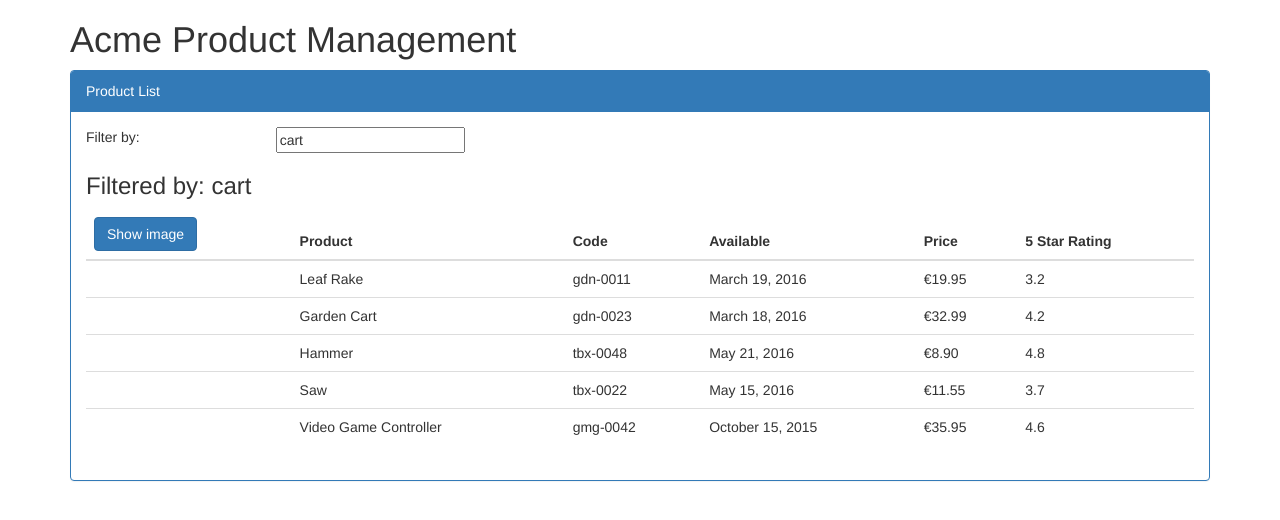
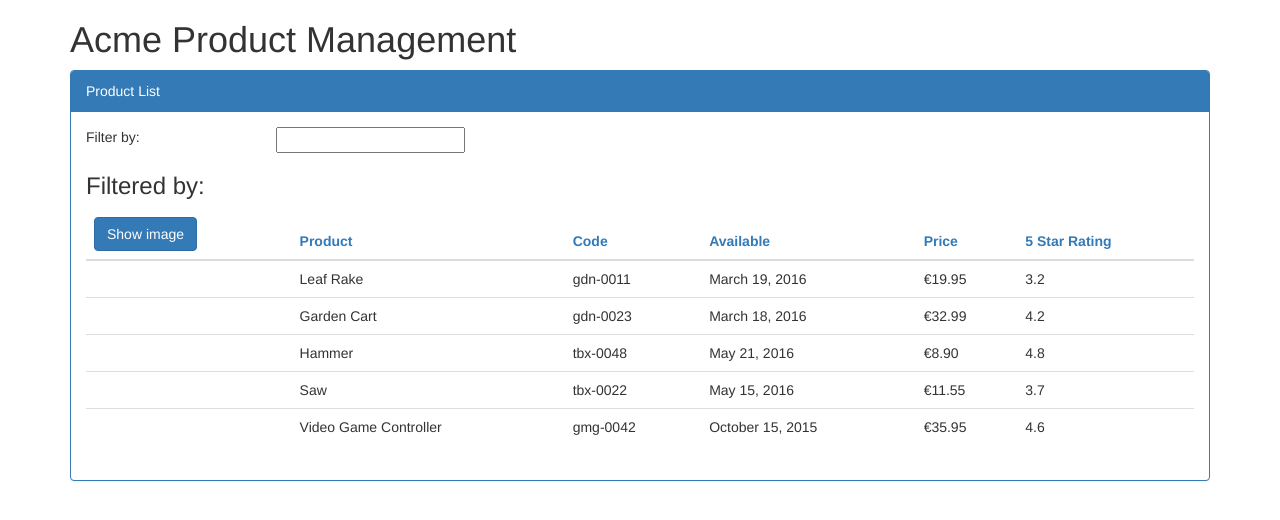
Before and after one commit to plastikaweb/APM-angular-2, an Angular app: page / in a window 1280 px wide. Shown: the top 520 px of the page. Built offline with nearby package versions, Linux system fonts and the light colour scheme.

Commit message:
filter pipe

```diff
--- a/src/app/app.module.ts
+++ b/src/app/app.module.ts
@@ -5,11 +5,13 @@ import { HttpModule } from '@angular/http';
 
 import { AppComponent } from './app.component';
 import { ProductsComponent } from './products/products.component';
+import { ProductFilterPipe } from './products/product-filter.pipe';
 
 @NgModule({
   declarations: [
     AppComponent,
-    ProductsComponent
+    ProductsComponent,
+    ProductFilterPipe
   ],
   imports: [
     BrowserModule,
--- /dev/null
+++ b/src/app/products/product-filter.pipe.ts
@@ -0,0 +1,17 @@
+import {Pipe, PipeTransform} from '@angular/core';
+import {IProduct} from './product';
+
+@Pipe( {
+    name: 'productFilter'
+} )
+export class ProductFilterPipe implements PipeTransform {
+
+    transform(value: IProduct[], args: string): IProduct[] {
+        let filter: string = args ? args.toLocaleLowerCase() : null;
+        return filter ? value.filter(
+            (product: IProduct) => product.productName
+                .toLocaleLowerCase()
+                .indexOf(filter) !== -1 ) : value;
+    }
+
+}
--- /dev/null
+++ b/src/app/products/products.component.css
@@ -0,0 +1,3 @@
+thead {
+    color: #337AB7;
+}
--- a/src/app/products/products.component.html
+++ b/src/app/products/products.component.html
@@ -27,7 +27,7 @@
                 </tr>
                 </thead>
                 <tbody>
-                    <tr *ngFor="let product of products">
+                    <tr *ngFor="let product of products | productFilter:listFilter">
                         <td><img *ngIf="showImage" [src]="product.imageUrl"
                                  [alt]="product.productName"
                                  [style.width.px]="imageWidth"
--- a/src/app/products/products.component.ts
+++ b/src/app/products/products.component.ts
@@ -1,16 +1,17 @@
-import {Component} from '@angular/core';
+import {Component, OnInit} from '@angular/core';
 import {IProduct} from './product';
 
 @Component( {
     selector: 'app-products',
-    templateUrl: './products.component.html'
+    templateUrl: './products.component.html',
+    styleUrls: ['./products.component.css']
 } )
-export class ProductsComponent {
+export class ProductsComponent implements OnInit {
     listProductTitle: string = 'Product List';
     imageWidth: number = 20;
     imageMargin: number = 2;
     showImage: boolean = false;
-    listFilter: string = 'cart';
+    listFilter: string = '';
     products: IProduct[] = [
         {
             "productId": 1,
@@ -67,4 +68,8 @@ export class ProductsComponent {
     toggleImage() {
         this.showImage = !this.showImage;
     }
+
+    ngOnInit(): void {
+        console.info('init products component');
+    }
 }
```
